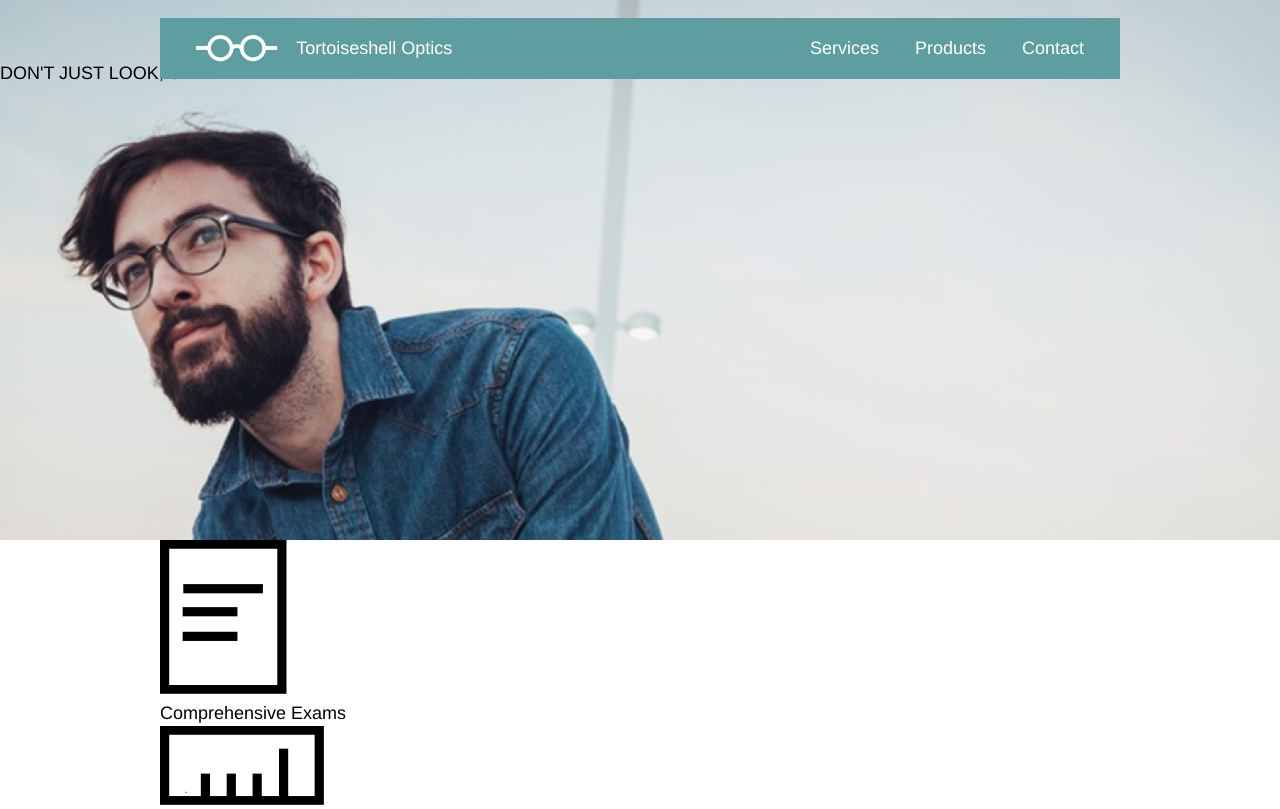
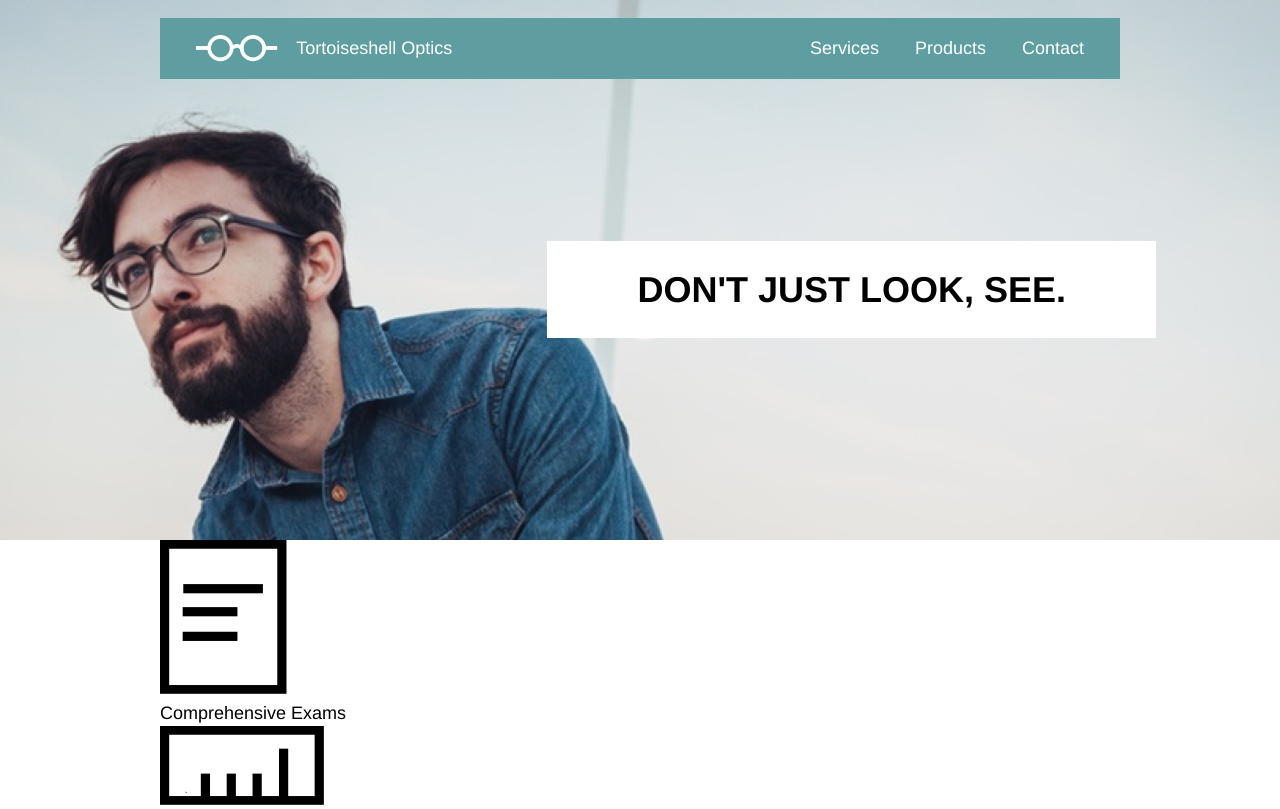
Before and after one commit to zztop-anon/optics, a plain HTML site: page index.html in a window 1280 px wide. Shown: the top 809 px of the page. Drawn offline with Linux system fonts and the light colour scheme.

Commit message:
add styles to main banner

```diff
--- a/index.html
+++ b/index.html
@@ -11,6 +11,9 @@
   <!-- Main Banner -->
 
     <div class="main-banner">
+
+          <!--Banner Nav -->
+
       <div class="container">
         <div class="logo">
           <img src="./resources/logo-white.png" alt="Glasses">
@@ -25,8 +28,12 @@
         </div>
       </div>
 
-      <div class="main-banner-title">
-        <span>DON'T JUST LOOK, SEE.</span>
+         <!-- Banner Title -->
+
+      <div class="flex container">
+        <div class="main-banner-title">
+          <span>DON'T JUST LOOK, SEE.</span>
+        </div>
       </div>
     </div>
 
--- a/resources/css/style.css
+++ b/resources/css/style.css
@@ -21,7 +21,7 @@ body {
   margin: 0 auto;
 }
 
-/* nav */
+/* Banner Nav */
 .logo {
   background-color: cadetblue;
   color: white;
@@ -61,6 +61,23 @@ li {
   height: 30rem;
 }
 
+/* Banner Title  */
+.main-banner-title {
+  margin-top: 10rem;
+  margin-right: -2rem;
+  background-color: white;
+  font-weight: bold;
+  font-size: 2rem;
+  line-height: 1.2;
+  padding: 1.5rem 5rem;
+  display: inline-block;
+}
+
+div .flex {
+  display: flex;
+  justify-content: flex-end;
+}
+
 /* Products CSS */
 
 
```
